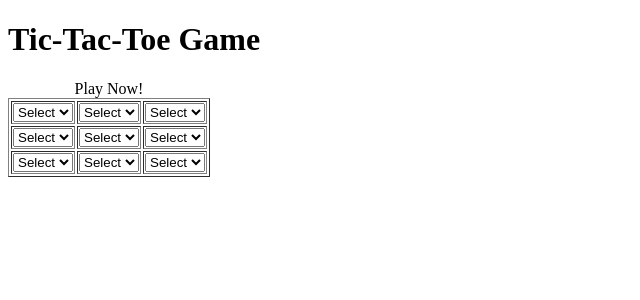
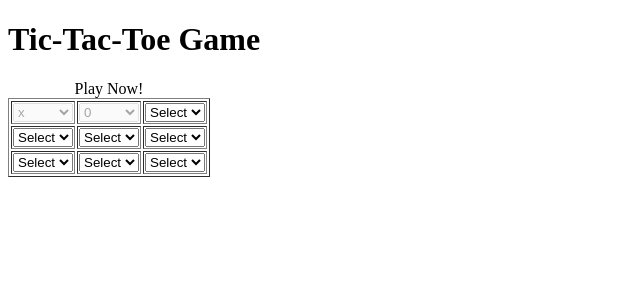
Before and after one commit to Olena-Olkhovyk/tic-tac-toe, a PHP site: page / in a window 1280 px wide. Shown: the top 300 px of the page, without its empty margins (0-640 px from the left). Run offline with PHP 8.4, Linux system fonts and the light colour scheme.

Commit message:
Add condition for disabling and selected fields

```diff
--- a/index.php
+++ b/index.php
@@ -1,14 +1,30 @@
 <?php
-    function create_tile() {
-        return "<select>
-            <option>Select</option>
-            <option value='0'>0</option>
-            <option value='x'>x</option>
-        </select>";
+    function create_tile($value) {
+        $o="";
+        if($value == 0 || $value == 1) {
+            $o = "<select disabled='disabled'>";
+        }else{
+            $o = "<select>";
+        }
+        $o .= " <option>Select</option>";
+        if($value == 0){
+            $o .= "<option selected='selected'>0</option>";
+        } else{
+             $o .= "<option>0</option>";
+        }
+
+        if($value == 1){
+            $o .= "<option selected='selected'>x</option>";
+        } else{
+             $o .= "<option>x</option>";
+        }
+        $o .= "</select>";
+
+        return $o;
     }
 
     $board = [
-        [3,3,3],
+        [1,0,3],
         [3,3,3],
         [3,3,3]
     ]
```
Lines whose indentation alone changed are shown as unchanged.
